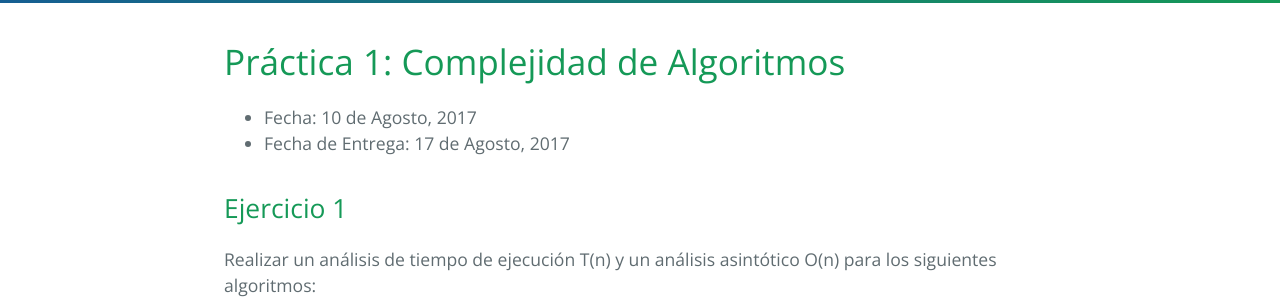
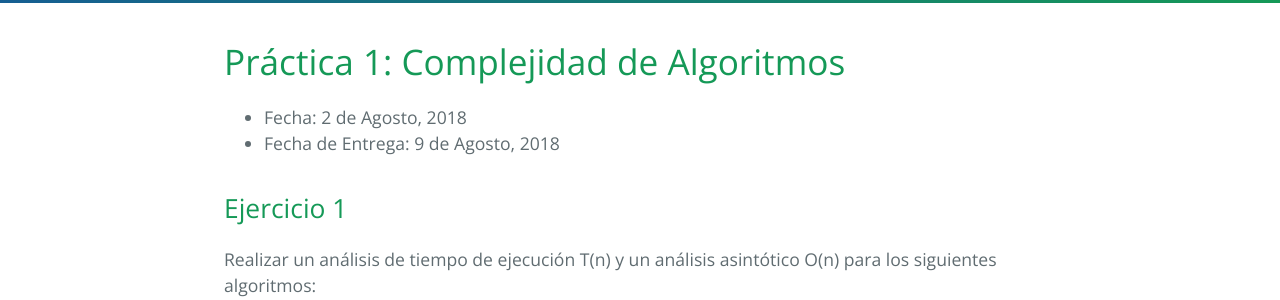
Before and after one commit to FacultadDeIngenieria/anaydis, a Jekyll site: the page built from practice/tp1.md, in a window 1280 px wide. Shown: the part 266-566 px from the top of the page. Built offline with Jekyll 4.4.1, drawn with Linux system fonts in a browser that asks for light colours.

Commit message:
Starting 2018 course.

```diff
--- a/practice/tp1.md
+++ b/practice/tp1.md
@@ -6,8 +6,8 @@ permalink: /practice/1
 
 # Práctica 1: Complejidad de Algoritmos
 
-* Fecha: 10 de Agosto, 2017
-* Fecha de Entrega: 17 de Agosto, 2017
+* Fecha: 2 de Agosto, 2018
+* Fecha de Entrega: 9 de Agosto, 2018
 
 ## Ejercicio 1
 
```
Also changed, not shown: README.md.
